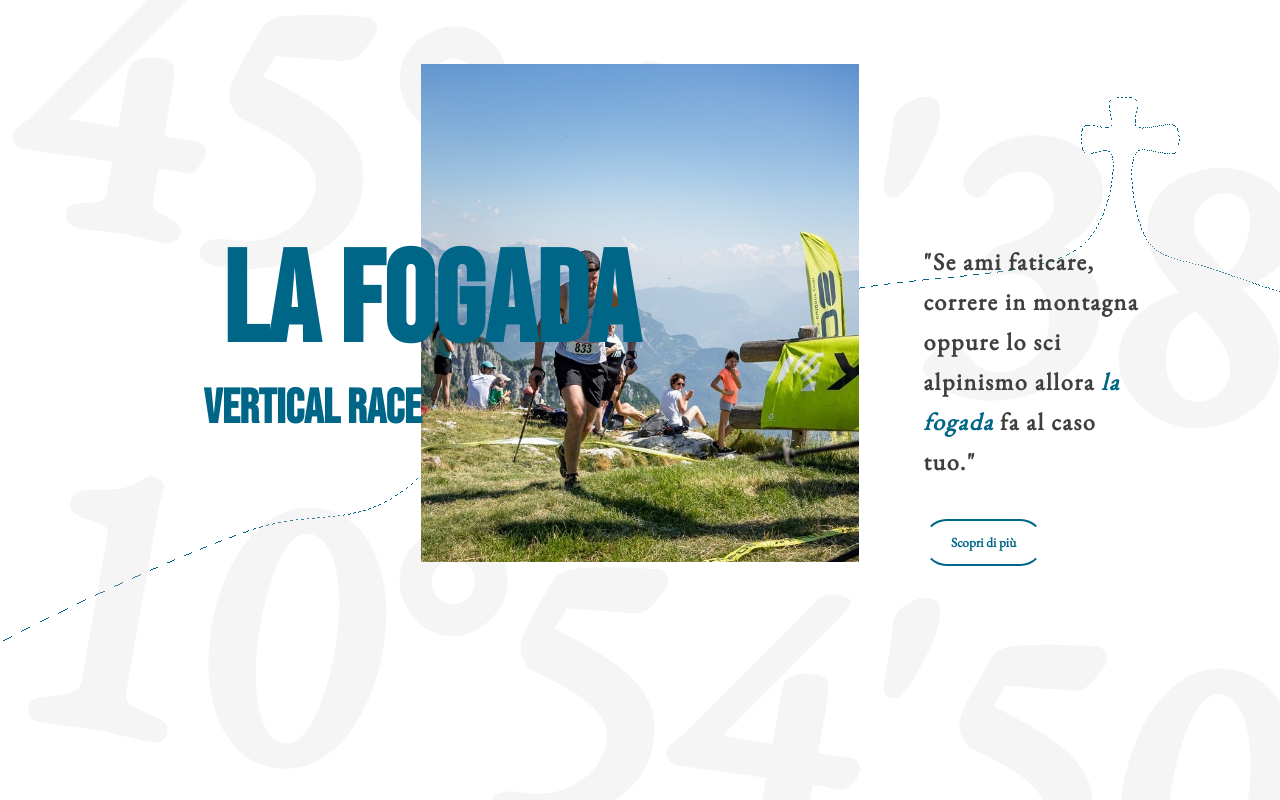
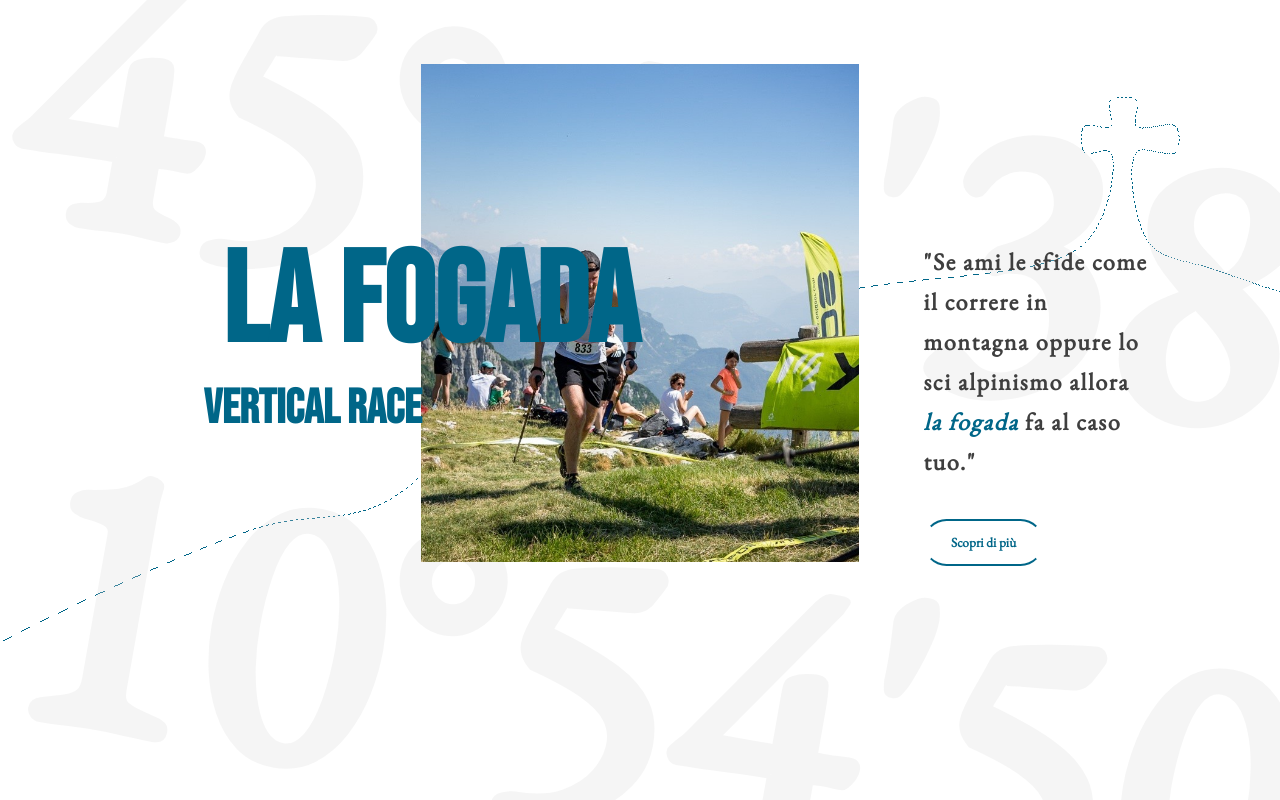
Before and after one commit to OctaFusari/fogada, an Angular app: page / in a window 1280 px wide. Shown: the top 800 px of the page. Built offline with nearby package versions, Linux system fonts and the light colour scheme.

Commit message:
modifica scritta "title__upper__sezione__tre"

```diff
--- a/src/app/components/home/home.component.html
+++ b/src/app/components/home/home.component.html
@@ -11,7 +11,7 @@
                 </div>
                 <div class="title__upper__sezione__tre">
                     <div>
-                        <p>"Se ami faticare, correre in montagna oppure lo sci alpinismo allora <a style="font-style:italic;color: rgb(0, 102, 136)">la fogada</a> fa al caso tuo."</p>
+                        <p>"Se ami le sfide come il correre in montagna oppure lo sci alpinismo allora <a style="font-style:italic;color: rgb(0, 102, 136)">la fogada</a> fa al caso tuo."</p>
                         <div>
                             <button class="light__button">Scopri di più</button>
                         </div>
```
